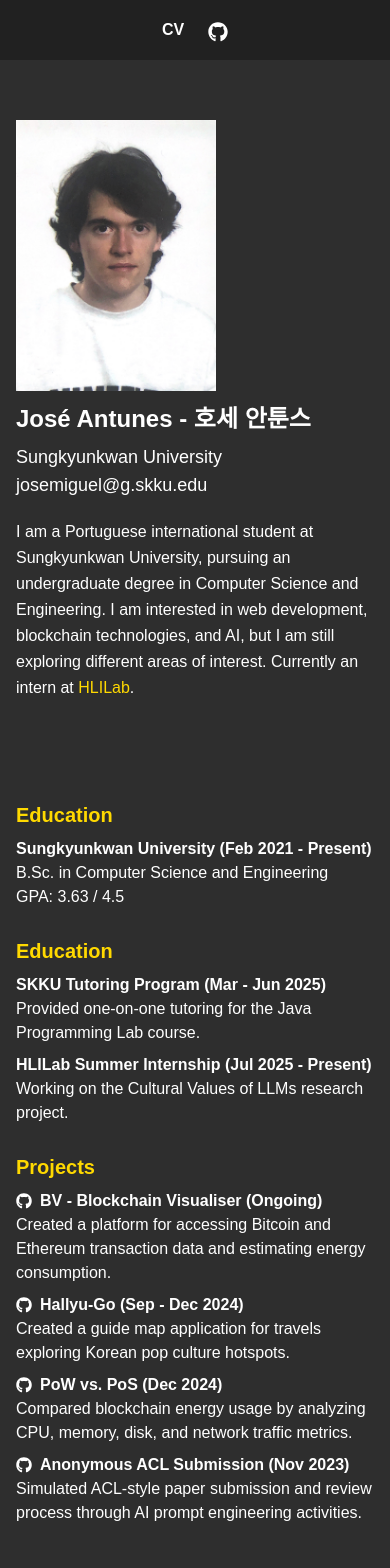
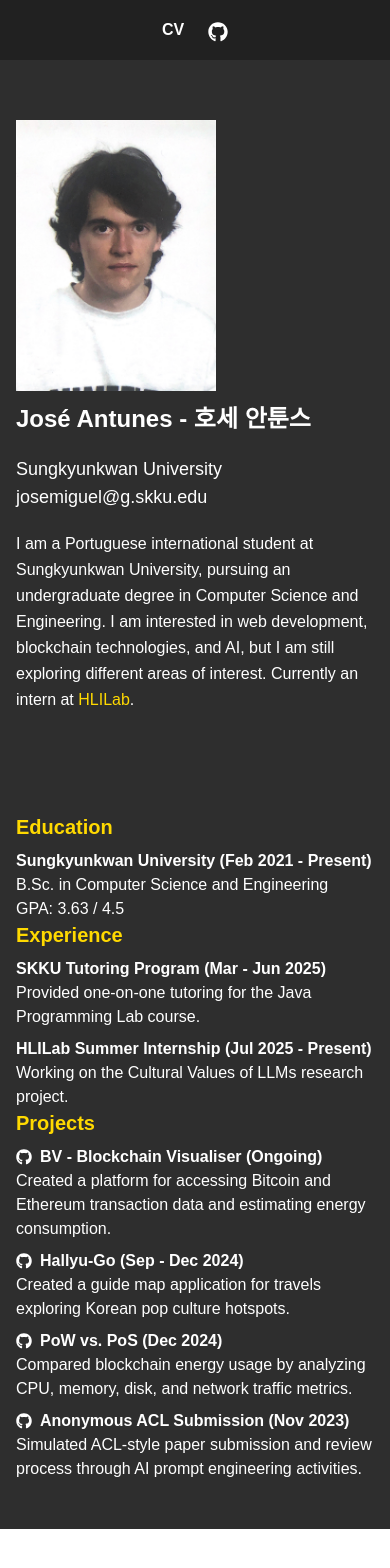
Before and after one commit to 23-jose/myhomepage, a Next.js app: page / in a window 390 px wide. Shown: the top 1568 px of the page. After the commit the page ends 1529 px from the top, so only its background shows below. Built offline with nearby package versions, Linux system fonts and the light colour scheme.

Commit message:
fixed an error where the subtitle 'Education' was displayed twice, changed the size of the website's metadata icon, made some small adjustments to styling and removed a big gap between columns when viewing the website on small screens

```diff
--- a/src/app/page.tsx
+++ b/src/app/page.tsx
@@ -10,7 +10,7 @@
           <img
             src="/photo.png"
             className="w-full max-w-[200px] h-auto object-cover mt-5"/>
-          <h1 className="text-2xl font-semibold mt-3 mb-2">José Antunes - 호세 안툰스</h1>
+          <h1 className="text-2xl font-semibold mt-3 mb-5">José Antunes - 호세 안툰스</h1>
           <p className="text-lg">Sungkyunkwan University</p>
           <p className="text-lg flex items-center mb-5">josemiguel@g.skku.edu</p>
           <p className="text-base leading-relaxed">I am a Portuguese international student at Sungkyunkwan University, pursuing an undergraduate degree in Computer Science and Engineering. I am interested in web development, blockchain technologies, and AI, but I am still exploring different areas of interest. Currently an intern at {" "}
@@ -22,7 +22,7 @@
             >HLILab</a>.
           </p>
         </div>
-        <div className="flex flex-col gap-7 text-base">
+        <div className="flex flex-col md:gap-7 text-base">
           <div>
             <h2 className="text-xl font-semibold mb-2 text-[#FFD900]">Education</h2>
             <p className="font-medium font-semibold">Sungkyunkwan University (Feb 2021 - Present)</p>
@@ -30,7 +30,7 @@
             <p>GPA: 3.63 / 4.5</p>
           </div>
           <div>
-            <h2 className="text-xl font-semibold mb-2 text-[#FFD900]">Education</h2>
+            <h2 className="text-xl font-semibold mb-2 text-[#FFD900]">Experience</h2>
             <p className="font-medium font-semibold">SKKU Tutoring Program (Mar - Jun 2025)</p>
             <p className="mb-2">Provided one-on-one tutoring for the Java Programming Lab course.</p>
 
```
Also changed, not shown: public/icon.png.
